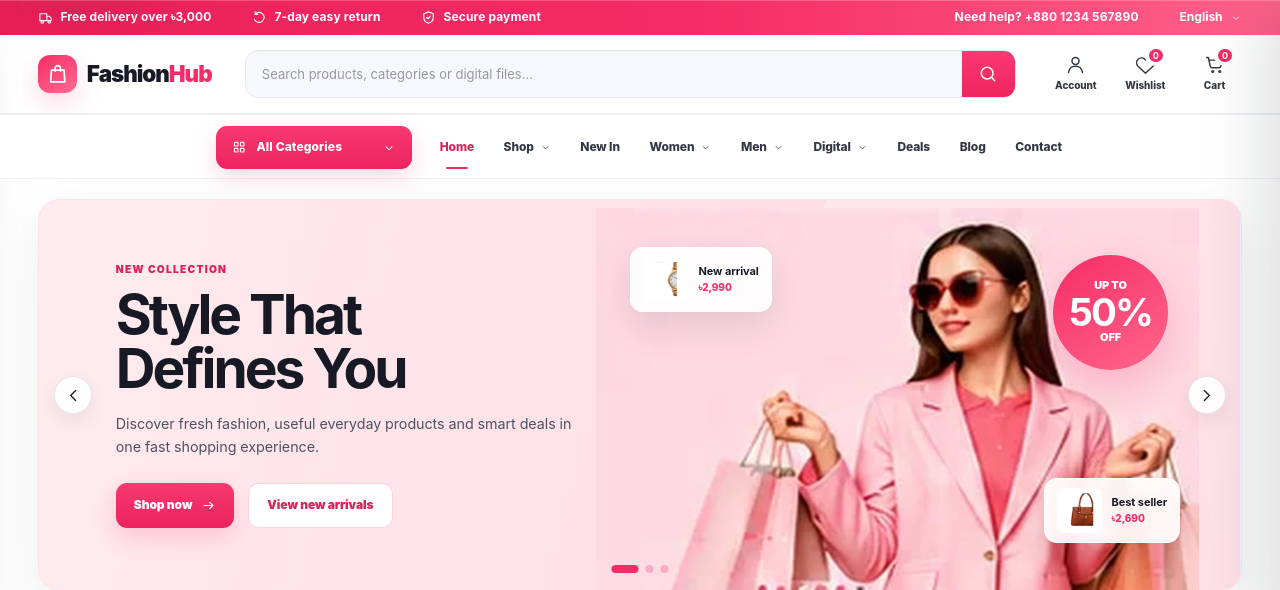
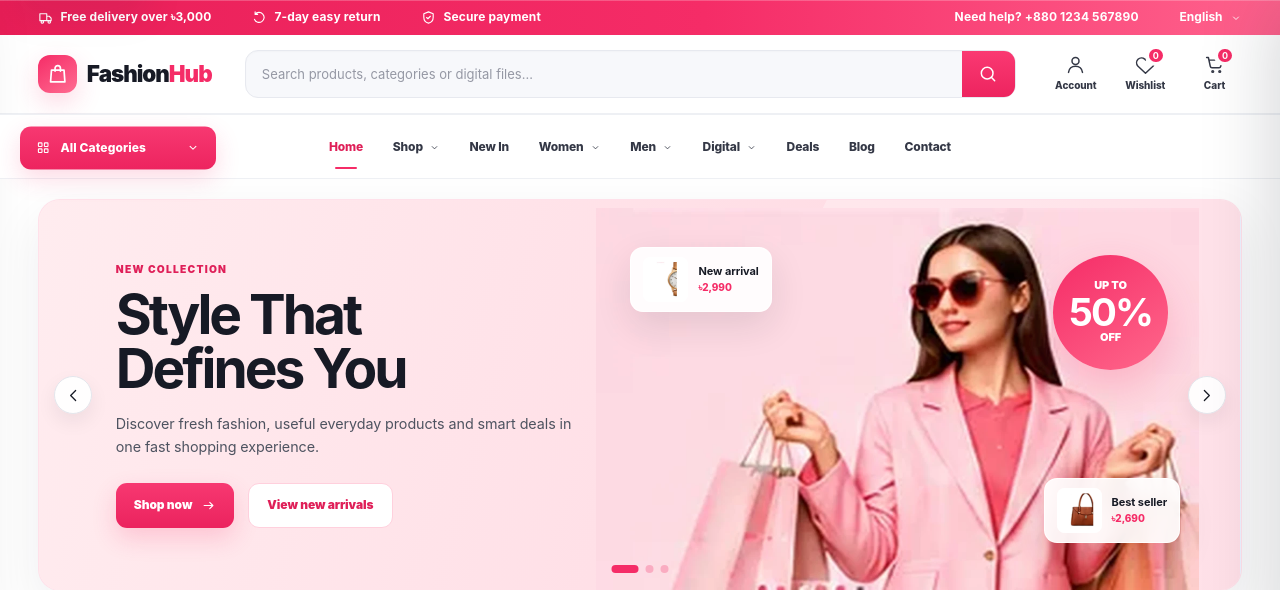
Before and after one commit to deshonlineit/fashionhub, a PHP site: page / in a window 1280 px wide. Shown: the top 590 px of the page. Run offline with PHP 8.4, Linux system fonts and the light colour scheme.

Commit message:
Keep nav centered and move category launcher to viewport left

```diff
--- a/assets/css/sticky-header.css
+++ b/assets/css/sticky-header.css
@@ -84,6 +84,7 @@
   }
 
   .primary-nav{
+    position:relative!important;
     width:var(--shell)!important;
     height:65px;
     min-height:65px;
@@ -112,10 +113,12 @@
     align-items:center;
   }
 
+  /* Keep the menu centered exactly where it is and use the empty far-left area for All Categories. */
   .primary-nav>.category-launcher{
-    position:relative!important;
-    left:auto!important;
-    top:auto!important;
+    position:absolute!important;
+    left:calc(50% - 50vw + 20px)!important;
+    top:50%!important;
+    transform:translateY(-50%)!important;
     z-index:10010!important;
     flex:0 0 auto;
     height:65px;
```
